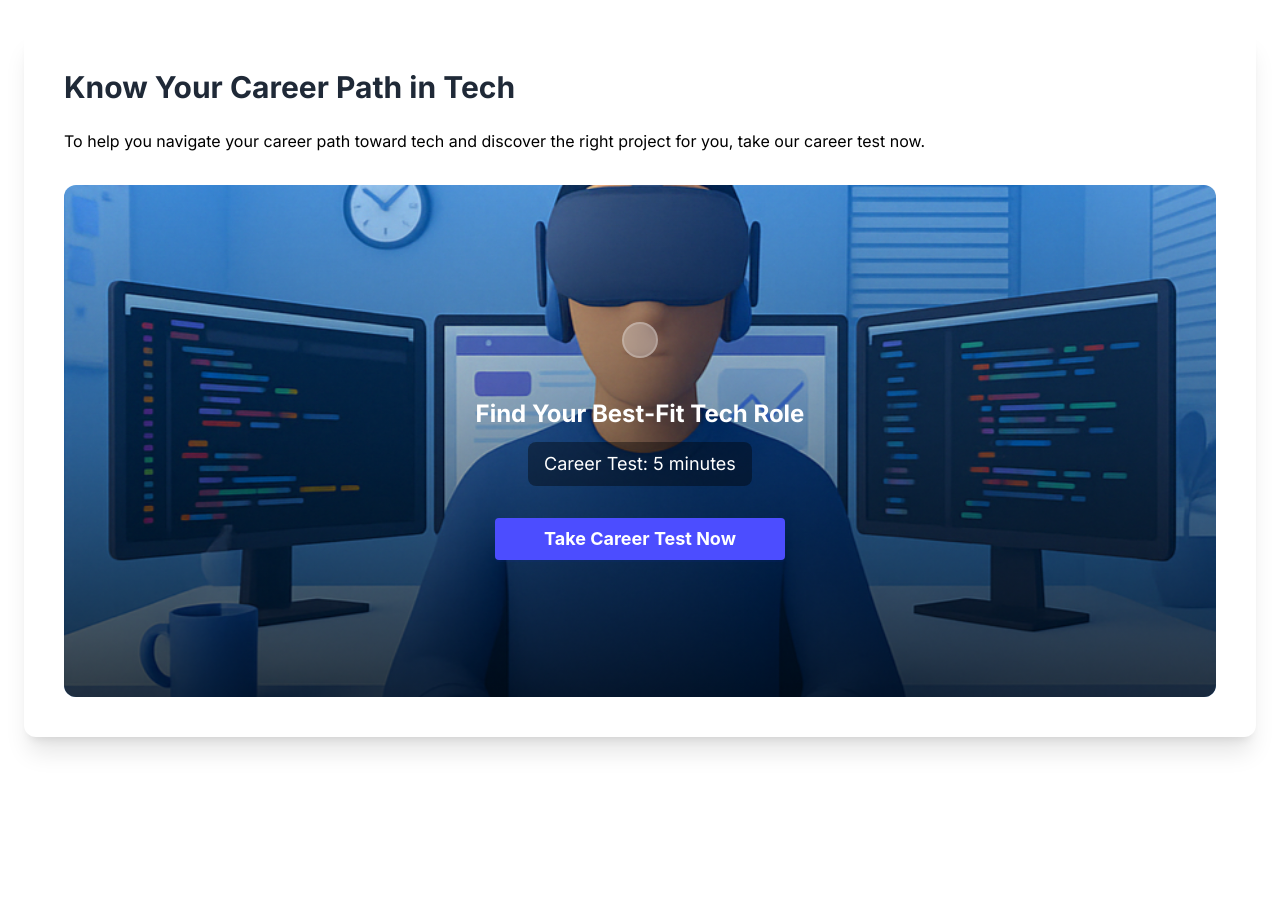
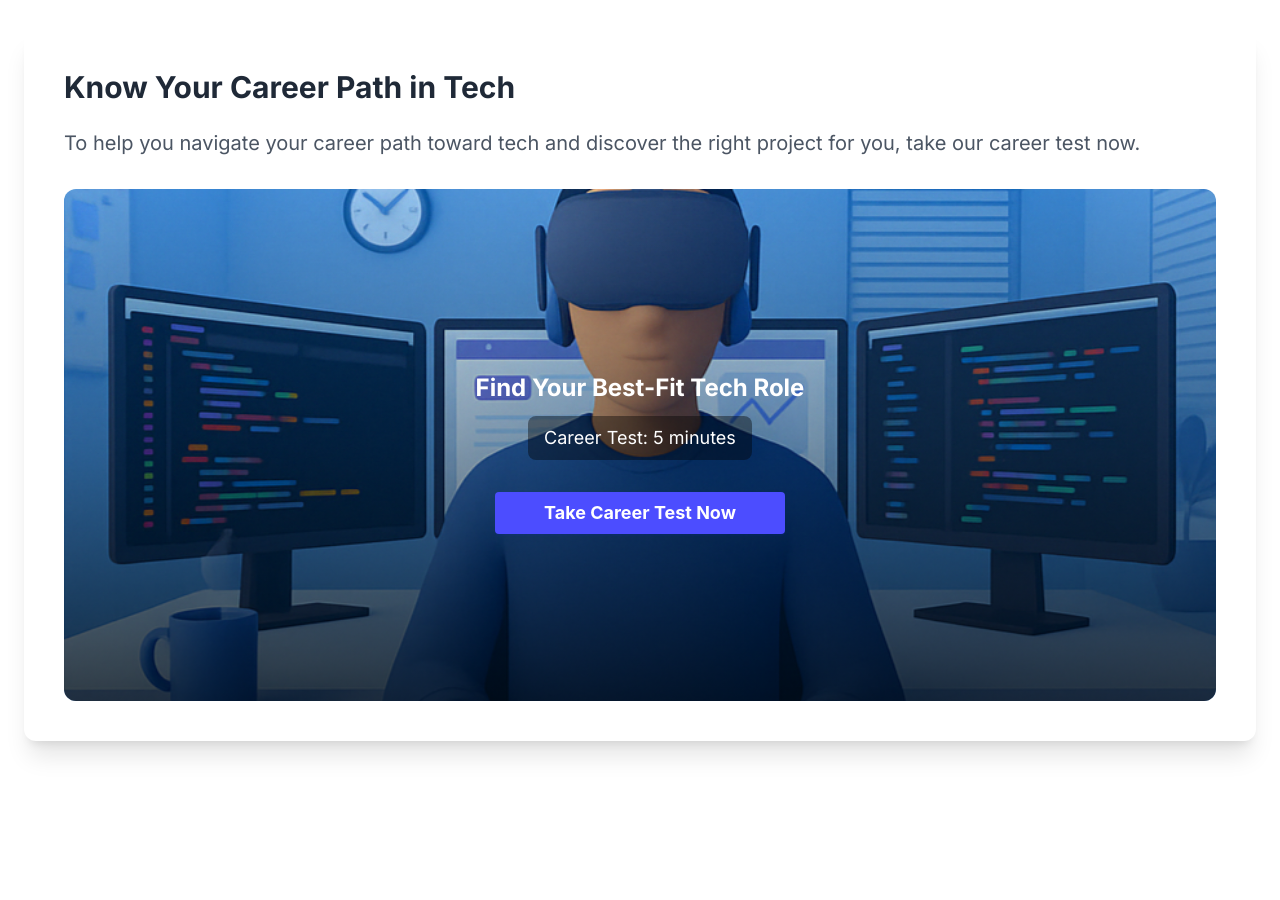
Before and after one commit to techtalentscity/techtalentscity.github.io, a React (Vite) app: page / in a window 1280 px wide. Shown: the part 1960-2860 px from the top of the page. Built offline with nearby package versions, Linux system fonts and the light colour scheme.

Commit message:
Update CareerTest.jsx

```diff
--- a/src/Pages/Home/CareerTest.jsx
+++ b/src/Pages/Home/CareerTest.jsx
@@ -1,11 +1,13 @@
 import React from 'react';
-import { Button } from 'antd'; // Import Ant Design Button
-import careerImg from '../../assets/images/vr2.png'; // Corrected path
+import { Button } from 'antd';
+import { useNavigate } from 'react-router-dom'; // For local routing
+import careerImg from '../../assets/images/vr2.png'; // Adjust path if needed
 
 const CareerTest = () => {
+  const navigate = useNavigate();
+
   const handleClick = () => {
-    // Updated URL to the correct career test route
-    window.open('/career/test', '_self');
+    navigate('/career/test'); // Navigates to the test route
   };
 
   return (
@@ -13,7 +15,7 @@ const CareerTest = () => {
       <div className="container mx-auto px-6">
         <div className="bg-white rounded-xl p-10 shadow-xl">
           <h3 className="text-3xl font-bold text-gray-800 mb-6">Know Your Career Path in Tech</h3>
-          <p className="mb-8">
+          <p className="text-xl text-gray-600 mb-8">
             To help you navigate your career path toward tech and discover the right project for you, take our career test now.
           </p>
           <div className="relative h-[32rem] overflow-hidden rounded-xl group">
@@ -23,10 +25,6 @@ const CareerTest = () => {
               className="w-full h-full object-cover transition-transform duration-500 group-hover:scale-105"
             />
             <div className="absolute inset-0 bg-gradient-to-t from-black/70 via-black/30 to-transparent flex flex-col justify-center items-center text-white p-8">
-              <div className="text-7xl mb-6 transition-transform hover:scale-110">
-                <div className="bg-white/30 rounded-full p-4 backdrop-blur-md border-2 border-white/20">
-                </div>
-              </div>
               <h4 className="mt-4 text-2xl font-bold text-center">Find Your Best-Fit Tech Role</h4>
               <p className="text-lg mt-3 bg-black/40 px-4 py-2 rounded-lg">Career Test: 5 minutes</p>
               <Button
```
